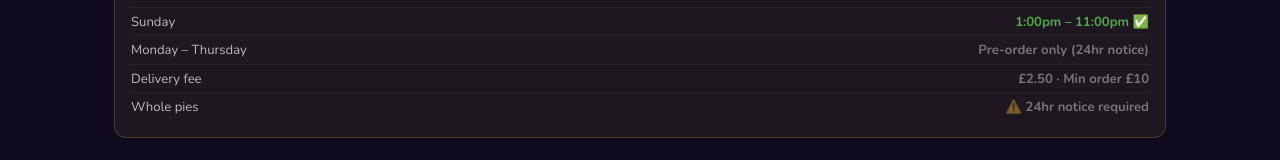
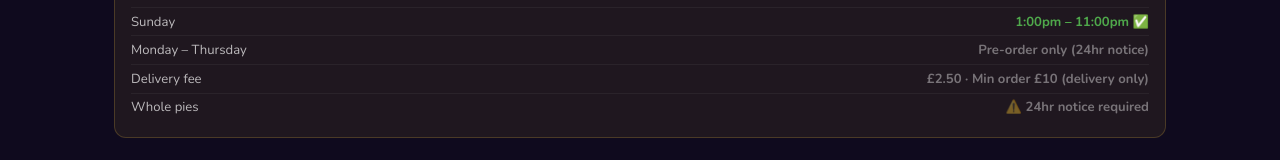
Before and after one commit to chillresq247-creator/teebakes, a React (Create React App) app: page / in a window 1280 px wide. Shown: the part 715-875 px from the top of the page. Built offline with nearby package versions, Linux system fonts and the light colour scheme.

Commit message:
min order for delivery only

```diff
--- a/src/App.js
+++ b/src/App.js
@@ -458,7 +458,7 @@ function MenuPage() {
           <div className="hours-row open-day"><span>Saturday</span><span>1:00pm – 11:00pm ✅</span></div>
           <div className="hours-row open-day"><span>Sunday</span><span>1:00pm – 11:00pm ✅</span></div>
           <div className="hours-row"><span>Monday – Thursday</span><span>Pre-order only (24hr notice)</span></div>
-          <div className="hours-row"><span>Delivery fee</span><span>£2.50 · Min order £10</span></div>
+          <div className="hours-row"><span>Delivery fee</span><span>£2.50 · Min order £10 (delivery only)</span></div>
           <div className="hours-row"><span>Whole pies</span><span>⚠️ 24hr notice required</span></div>
         </div>
       </div>
```
